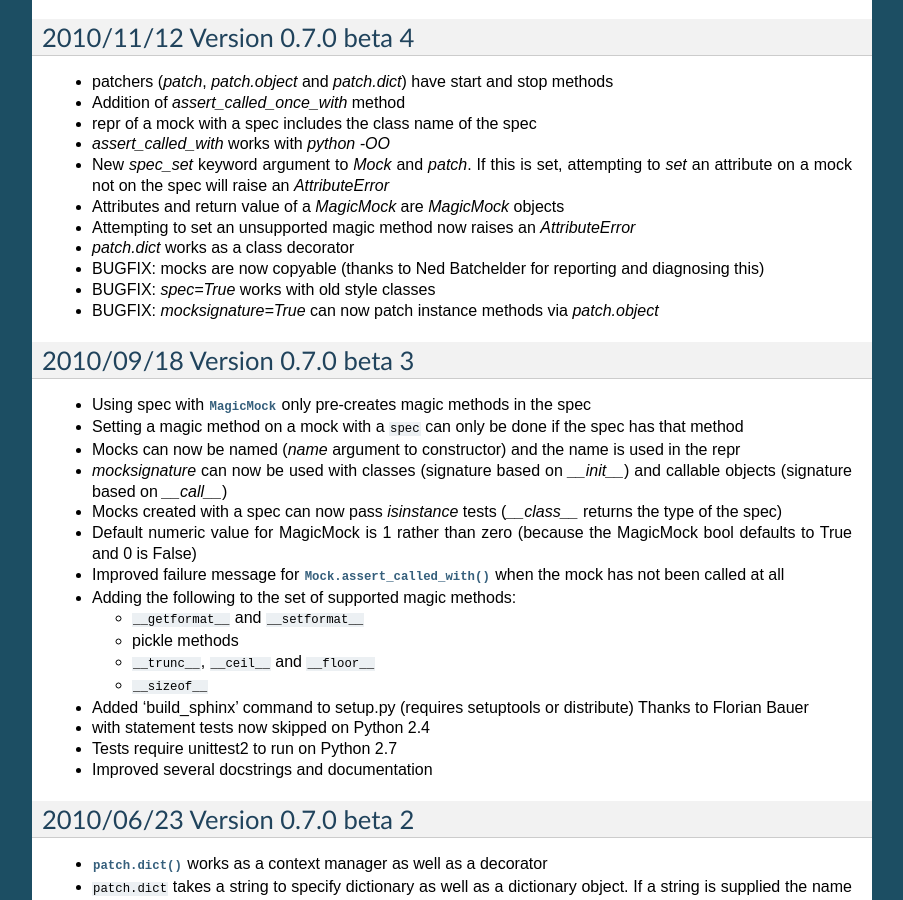
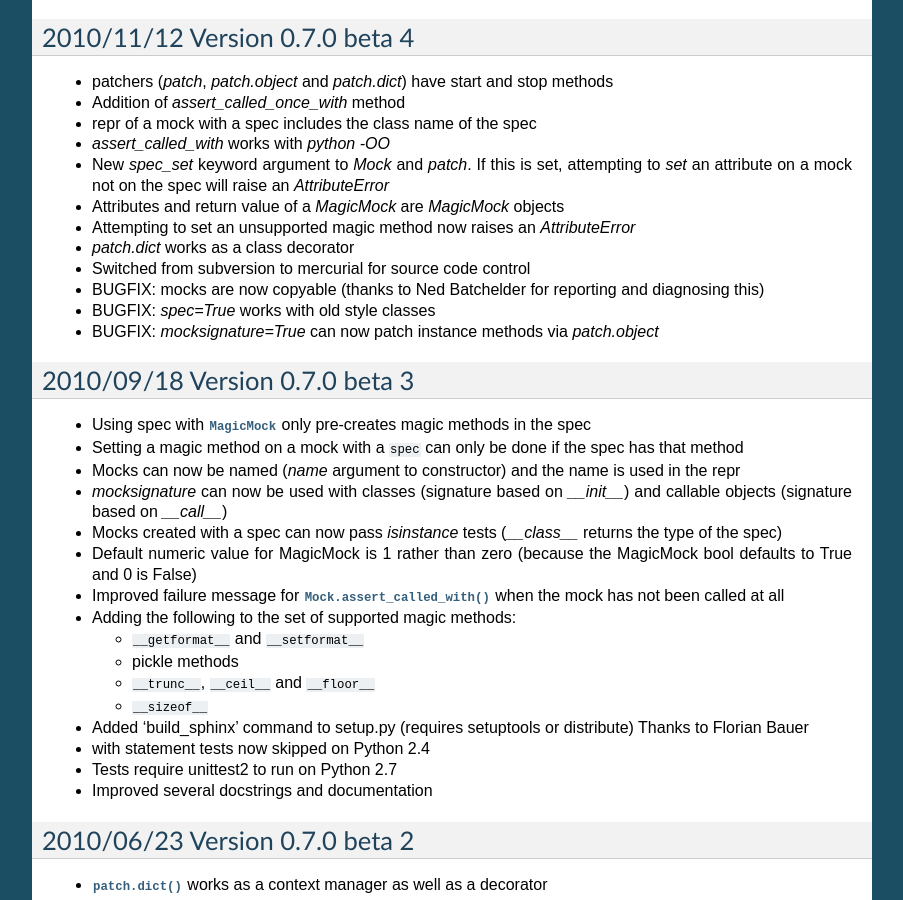
Before and after one commit to eaudeweb/mock, a Sphinx documentation site: the page built from docs/changelog.txt, in a window 1280 px wide and 900 px high, scrolled down 707 px. Shown: the whole window, without its empty margins (198-1101 px from the left). Built offline with Sphinx 7.4.7, drawn with Linux system fonts in a browser that asks for light colours; pages that are not in the unit, such as notebooks, are missing from menus.

Commit message:
CHANGELOG addition

```diff
--- a/docs/changelog.txt
+++ b/docs/changelog.txt
@@ -58,6 +58,7 @@
 * Attributes and return value of a `MagicMock` are `MagicMock` objects
 * Attempting to set an unsupported magic method now raises an `AttributeError`
 * `patch.dict` works as a class decorator
+* Switched from subversion to mercurial for source code control
 * BUGFIX: mocks are now copyable (thanks to Ned Batchelder for reporting and
   diagnosing this)
 * BUGFIX: `spec=True` works with old style classes
```
